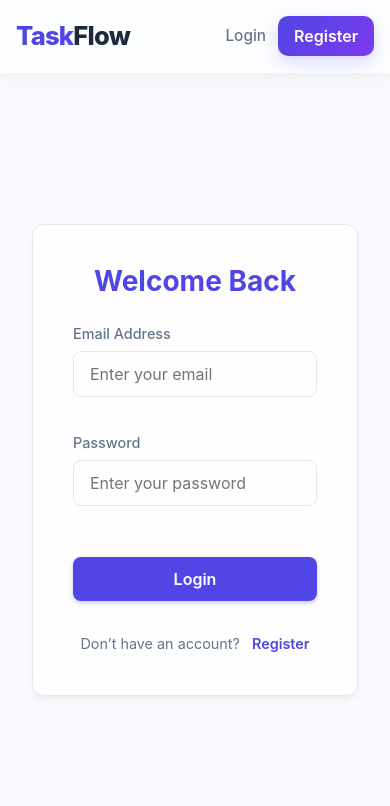
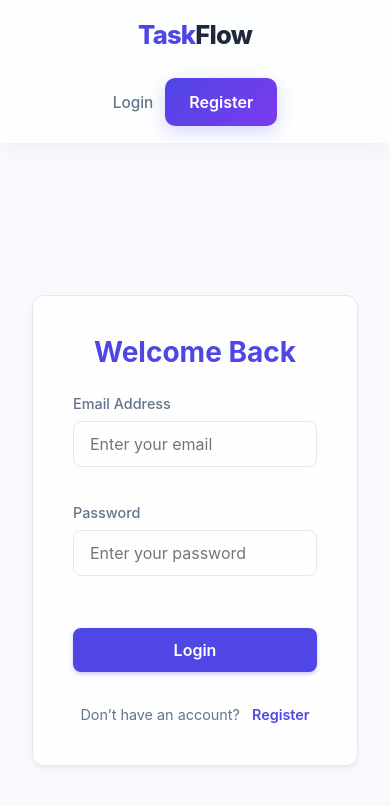
Before and after one commit to shodhan777/TaskManagementSystem, a React app in the folder frontend/: page /login in a window 390 px wide. Shown: the top 806 px of the page. Built offline with nearby package versions, Linux system fonts and the light colour scheme; the HTML template or start-up script is replaced by a standard one.

Commit message:
feat: enhance Progress page layout and styling for better user experience

```diff
--- a/frontend/src/components/Navbar.jsx
+++ b/frontend/src/components/Navbar.jsx
@@ -7,27 +7,31 @@ export default function Navbar() {
 
   return (
     <nav className="navbar" aria-label="Main Navigation">
-      <Link to="/" className="logo">
-        <span style={{ color: "var(--primary-color)" }}>Task</span>Flow
-      </Link>
+      <div className="nav-left">
+        <Link to="/" className="logo">
+          <span className="logo-accent">Task</span>Flow
+        </Link>
+      </div>
 
-      <div className="nav-links">
+      <div className="nav-center">
         {user && (
-          <div className="nav-main">
+          <div className="nav-main" role="menubar" aria-label="Primary">
             <Link to="/" className="nav-link">Dashboard</Link>
             <Link to="/progress" className="nav-link">Progress</Link>
           </div>
         )}
+      </div>
 
+      <div className="nav-right">
         {!user ? (
           <>
             <Link to="/login" className="nav-link">Login</Link>
-            <Link to="/register" className="btn btn-primary" style={{ padding: "0.5rem 1rem" }}>Register</Link>
+            <Link to="/register" className="btn btn-primary nav-btn">Register</Link>
           </>
         ) : (
           <>
             <span className="user-greeting">Hello, <strong>{user.name}</strong></span>
-            <button onClick={logout} className="btn btn-secondary" style={{ padding: "0.5rem 1rem" }}>Logout</button>
+            <button onClick={logout} className="btn btn-secondary nav-btn">Logout</button>
           </>
         )}
       </div>
--- a/frontend/src/components/ProgressCharts.jsx
+++ b/frontend/src/components/ProgressCharts.jsx
@@ -1,13 +1,12 @@
 import {
-  PieChart, Pie, Cell, Tooltip, ResponsiveContainer, Legend,
-  BarChart, Bar, XAxis, YAxis, CartesianGrid
+  PieChart, Pie, Cell, Tooltip, ResponsiveContainer, Legend
 } from 'recharts';
 
 const COLORS = {
-  Todo: '#94a3b8', // Slighly darker than background for neutral
-  'In Progress': '#fbbf24', // Amber
-  Done: '#10b981', // Emerald
-  Overdue: '#ef4444' // Red
+  Todo: '#94a3b8',
+  'In Progress': '#fbbf24',
+  Done: '#10b981',
+  Overdue: '#ef4444'
 };
 
 export default function ProgressCharts({ stats }) {
@@ -18,15 +17,10 @@ export default function ProgressCharts({ stats }) {
     { name: 'Overdue', value: stats.overdue || 0 },
   ].filter(d => d.value > 0);
 
-  const historyData = (stats.completionHistory || []).map(h => ({
-    ...h,
-    day: new Date(h.date).toLocaleDateString(undefined, { weekday: 'short' })
-  }));
+  return (
+    <div style={{ marginBottom: '2rem' }}>
 
-  return (
-    <div style={{ display: 'grid', gridTemplateColumns: 'repeat(auto-fit, minmax(300px, 1fr))', gap: '2rem', marginBottom: '2rem' }}>
-      {/* Status Distribution Pie Chart */}
-      <div className="glass-card" style={{ padding: '1.5rem', minHeight: '350px', display: 'flex', flexDirection: 'column' }}>
+      <div className="glass-card" style={{ padding: '1.5rem', minHeight: '350px', display: 'flex', flexDirection: 'column', width: '100%' }}>
         <h3 style={{ marginBottom: '1.5rem', fontSize: '1.1rem', color: 'var(--text-main)', textAlign: 'center' }}>Status Distribution</h3>
         <div style={{ flexGrow: 1 }}>
           <ResponsiveContainer width="100%" height="100%">
@@ -55,46 +49,6 @@ export default function ProgressCharts({ stats }) {
           </ResponsiveContainer>
         </div>
       </div>
-
-      {/* Completion History Bar Chart */}
-      <div className="glass-card" style={{ padding: '1.5rem', minHeight: '350px', display: 'flex', flexDirection: 'column' }}>
-        <h3 style={{ marginBottom: '1.5rem', fontSize: '1.1rem', color: 'var(--text-main)', textAlign: 'center' }}>7-Day Completion Velocity</h3>
-        <div style={{ flexGrow: 1 }}>
-          <ResponsiveContainer width="100%" height="100%">
-            <BarChart data={historyData} margin={{ top: 10, right: 10, left: -20, bottom: 0 }}>
-              <CartesianGrid strokeDasharray="3 3" vertical={false} stroke="var(--border-color)" />
-              <XAxis
-                dataKey="day"
-                fontSize={12}
-                axisLine={false}
-                tickLine={false}
-                stroke="var(--text-muted)"
-              />
-              <YAxis
-                allowDecimals={false}
-                fontSize={12}
-                axisLine={false}
-                tickLine={false}
-                stroke="var(--text-muted)"
-              />
-              <Tooltip
-                 cursor={{ fill: 'rgba(0,0,0,0.05)' }}
-                 contentStyle={{
-                   borderRadius: '12px',
-                   border: '1px solid var(--border-color)',
-                   backgroundColor: 'rgba(255, 255, 255, 0.9)'
-                 }}
-              />
-              <Bar
-                dataKey="count"
-                fill="var(--primary-color)"
-                radius={[6, 6, 0, 0]}
-                barSize={30}
-              />
-            </BarChart>
-          </ResponsiveContainer>
-        </div>
-      </div>
     </div>
   );
 }
--- a/frontend/src/pages/Progress.jsx
+++ b/frontend/src/pages/Progress.jsx
@@ -92,7 +92,7 @@ export default function Progress() {
   };
 
   return (
-    <main className="dashboard" style={{ marginTop: "80px", minHeight: "calc(100vh - 80px)" }}>
+    <main className="dashboard progress-page" style={{ marginTop: "80px", minHeight: "calc(100vh - 80px)" }}>
       <header className="dashboard-header" style={{ flexDirection: "column", alignItems: "flex-start" }}>
         <h1>Progress & Analytics</h1>
         <p style={{ color: "var(--text-muted)", fontSize: "0.9rem", marginTop: "0.25rem" }}>
@@ -141,14 +141,14 @@ export default function Progress() {
         </section>
 
         {/* Completed Section */}
-        <section className="dashboard-sidebar-right" style={{ flex: 1, minWidth: "300px" }}>
+        <section className="dashboard-main" style={{ flex: 1, minWidth: "300px" }}>
           <div style={{
             padding: "0.5rem 1rem",
             background: "var(--done-color)",
             borderRadius: "8px",
             marginBottom: "1rem"
           }}>
-            <h3 style={{ fontSize: "1.2rem", color: "var(--text-main)", margin: 0 }}>Completed</h3>
+            <h3 style={{ fontSize: "1.2rem", color: "var(--text-main)", margin: 0 }}>Completed Task History</h3>
           </div>
 
           <div style={{ display: "flex", flexDirection: "column", gap: "1rem" }}>
--- a/frontend/src/styles/dashboard.css
+++ b/frontend/src/styles/dashboard.css
@@ -5,6 +5,11 @@
   height: calc(100vh - 70px); /* Fill remaining height roughly */
   display: flex;
   flex-direction: column;
+}
+
+.progress-page {
+  max-width: none;
+  width: 100%;
 }
 
 .dashboard-header {
--- a/frontend/src/styles/navbar.css
+++ b/frontend/src/styles/navbar.css
@@ -1,8 +1,9 @@
 .navbar {
   display: flex;
+  align-items: center;
   justify-content: space-between;
-  align-items: center;
-  padding: 1rem 2.5rem;
+  gap: 1rem;
+  padding: 0.9rem 2rem;
 
   background: rgba(255, 255, 255, 0.75);
   backdrop-filter: blur(18px);
@@ -16,6 +17,31 @@
   z-index: 100;
 }
 
+.nav-left,
+.nav-center,
+.nav-right {
+  display: flex;
+  align-items: center;
+}
+
+.nav-left,
+.nav-right {
+  flex: 1;
+}
+
+.nav-left {
+  justify-content: flex-start;
+}
+
+.nav-center {
+  justify-content: center;
+  min-width: 0;
+}
+
+.nav-right {
+  justify-content: flex-end;
+  gap: 0.75rem;
+}
 
 .logo {
   font-size: 1.6rem;
@@ -30,19 +56,18 @@
   transform: scale(1.03);
 }
 
-.nav-links {
-  display: flex;
-  align-items: center;
-  gap: 1rem;
-  flex: 1;
-  justify-content: flex-end;
+.logo-accent {
+  color: var(--primary-color);
 }
 
 .nav-main {
   display: flex;
   gap: 1.25rem;
-  margin-right: auto;
-  margin-left: 2rem;
+  align-items: center;
+  padding: 0.35rem 0.9rem;
+  border-radius: 999px;
+  background: rgba(255, 255, 255, 0.65);
+  border: 1px solid var(--border-color);
 }
 
 
@@ -79,7 +104,8 @@
 .user-greeting {
   font-size: 0.95rem;
   color: var(--text-muted);
-  padding-right: 0.5rem;
+  padding-right: 0.25rem;
+  white-space: nowrap;
 }
 
 .user-greeting strong {
@@ -87,11 +113,13 @@
   font-weight: 600;
 }
 
+.nav-btn {
+  padding: 0.5rem 1rem;
+}
 
 .navbar .btn {
   border: none;
   border-radius: 10px;
-  padding: 0.55rem 1rem;
   font-weight: 600;
   cursor: pointer;
   transition: all 0.25s ease;
@@ -126,21 +154,22 @@
   .navbar {
     padding: 1rem;
     flex-wrap: wrap;
-    gap: 1rem;
+    gap: 0.75rem;
+  }
+
+  .nav-left,
+  .nav-center,
+  .nav-right {
+    width: 100%;
+    justify-content: center;
   }
 
   .nav-main {
-    order: 3;
     width: 100%;
-    margin: 0;
     justify-content: center;
-    padding-top: 0.5rem;
-    border-top: 1px solid var(--border-color);
-  }
-
-  .nav-links {
-    flex-wrap: wrap;
-    gap: 0.75rem;
+    background: transparent;
+    border: none;
+    padding: 0.25rem 0;
   }
 
   .user-greeting {
```
